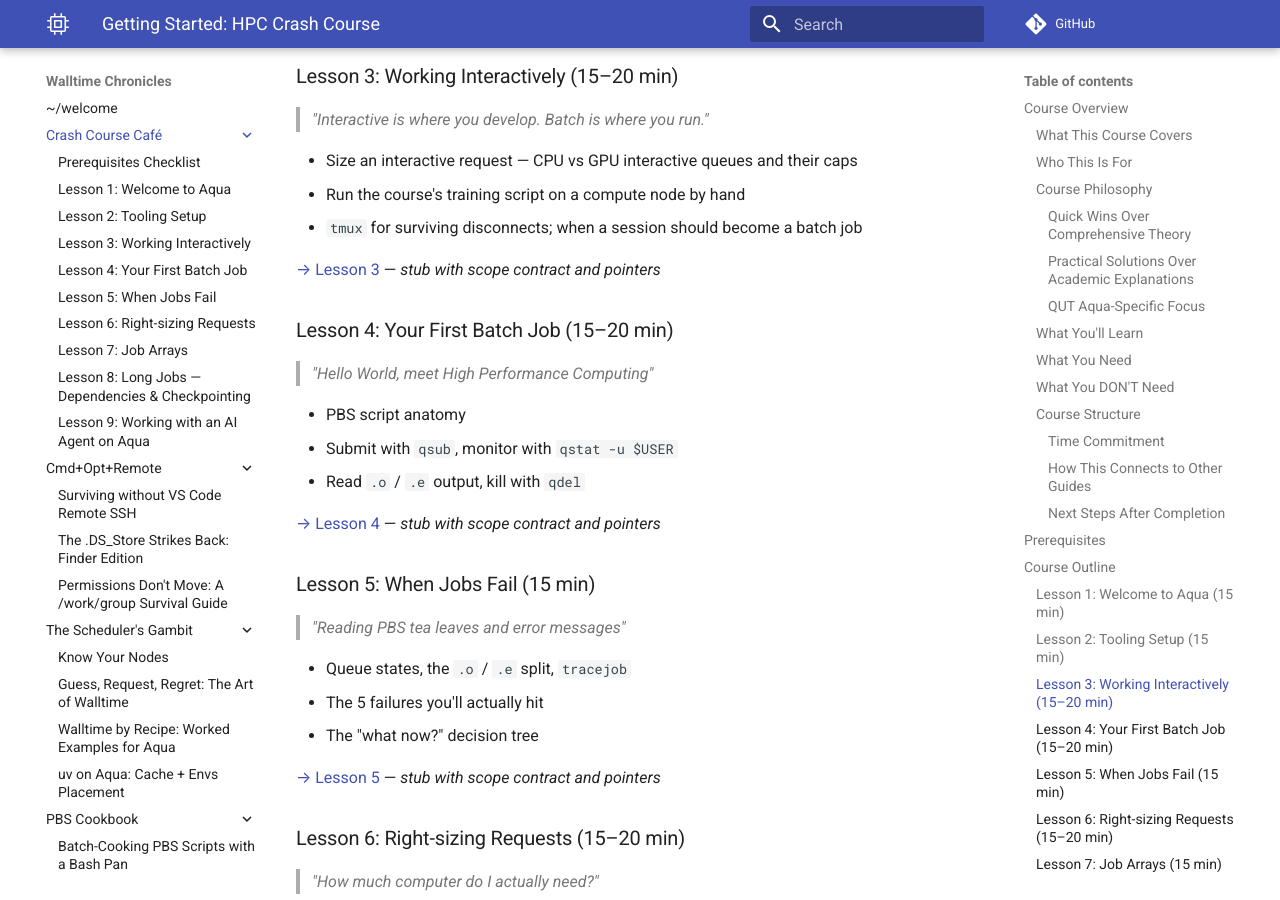
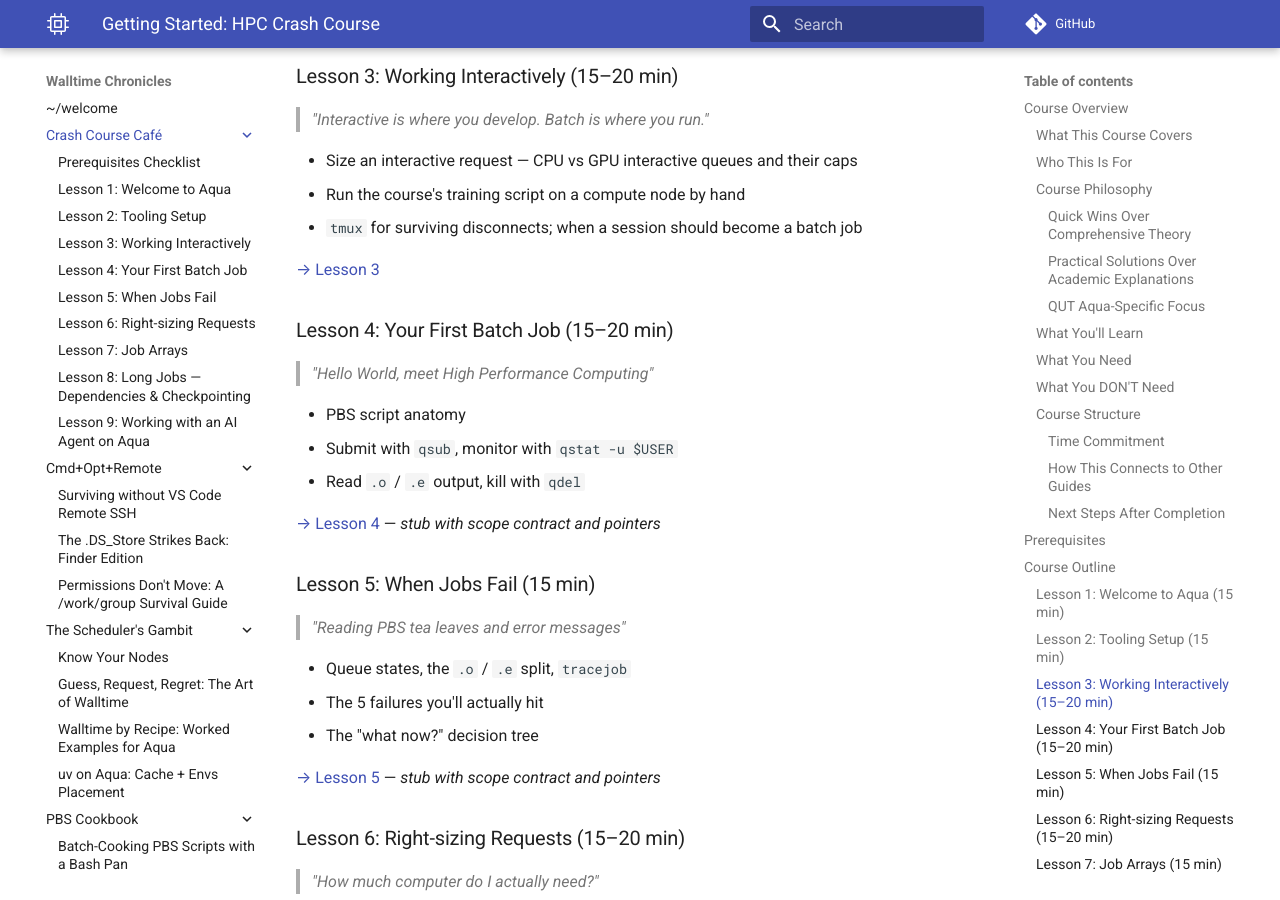
Before and after one commit to ZhipengHe/Walltime-Chronicles, an MkDocs documentation site: the page built from docs/tutorials/index.md, in a window 1280 px wide and 900 px high, scrolled down 3670 px. Built offline with MkDocs 1.6.1 and Material for MkDocs 9.7.7, drawn with Linux system fonts in a browser that asks for light colours; plug-ins that fetch from the network failed and are left out; comment, search, counter and statistics services are not loaded.

Commit message:
docs(tutorials): drop the stub marker from the Lesson 3 index entry
Co-Authored-By: Claude Fable 5.1 <noreply@anthropic.com>
Claude-Session: https://claude.ai/code/session_01Ho76u7s9w4BAPj3XcoEiiQ

```diff
--- a/docs/tutorials/index.md
+++ b/docs/tutorials/index.md
@@ -129,7 +129,7 @@ This crash course is your launching pad. When you hit specific challenges, you'l
 - Run the course's training script on a compute node by hand
 - `tmux` for surviving disconnects; when a session should become a batch job
 
-[→ Lesson 3](lesson-3.md) — *stub with scope contract and pointers*
+[→ Lesson 3](lesson-3.md)
 
 ### Lesson 4: Your First Batch Job (15–20 min)
 
```
